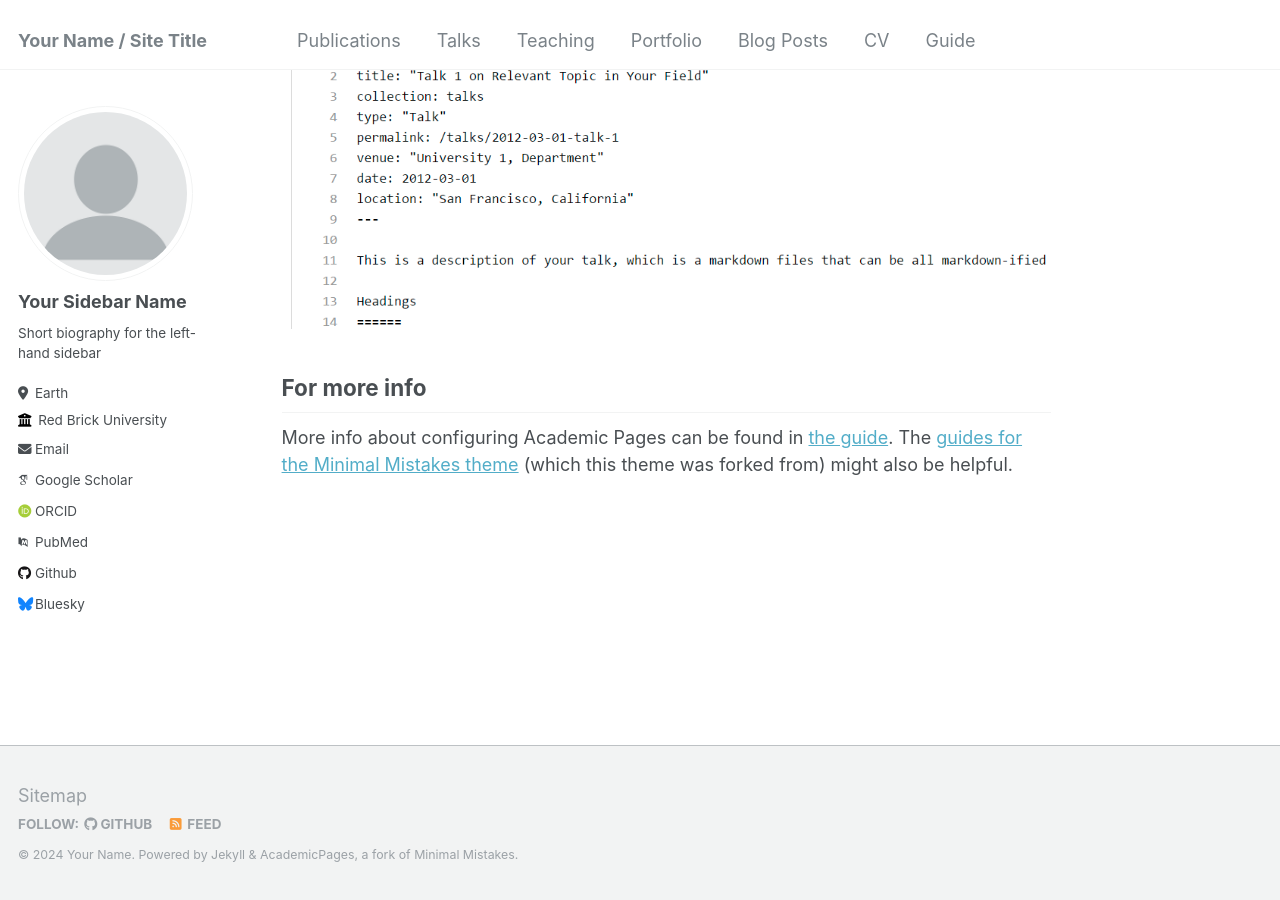
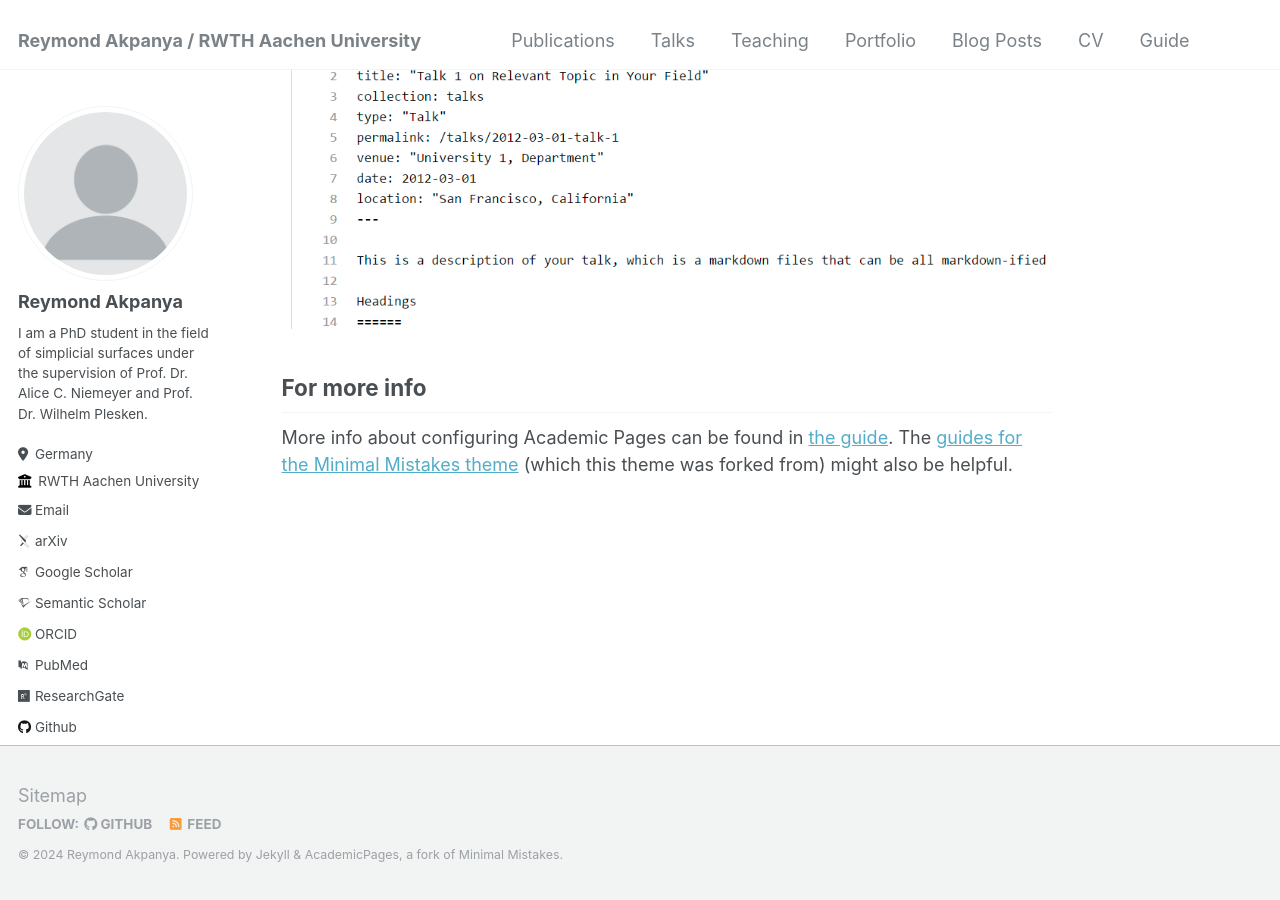
Before and after one commit to ReymondAkpanya/ReymondAkpanya.github.io, a Jekyll site: the page built from _pages/about.md, in a window 1280 px wide and 900 px high, scrolled down 2660 px. Built offline with Jekyll 4.4.1, drawn with Linux system fonts in a browser that asks for light colours; some web fonts are replaced.

Commit message:
personal info

```diff
--- a/_config.yml
+++ b/_config.yml
@@ -8,13 +8,13 @@
 
 # Basic Site Settings
 locale                   : "en-US"
-title                    : "Your Name / Site Title"
+title                    : "Reymond Akpanya / RWTH Aachen University"
 title_separator          : "-"
-name                     : &name "Your Name"
+name                     : &name "Reymond Akpanya"
 description              : &description "personal description"
-url                      : https://academicpages.github.io # the base hostname & protocol for your site e.g. "https://mmistakes.github.io"
+url                      : https://ReymondAkpanya.github.io # the base hostname & protocol for your site e.g. "https://mmistakes.github.io"
 baseurl                  : "" # the subpath of your site, e.g. "/blog"
-repository               : "academicpages/academicpages.github.io"
+repository               : "ReymondAkpanya/reymondAkpanya.github.io"
 
 # Site Author - The following control what appear as part of the author content on the side bar.
 #               If a field is blank the icon and link will not appear, otherwise it will be shown.
@@ -22,33 +22,33 @@ repository               : "academicpages/academicpages.github.io"
 author:
   # Biographic information
   avatar           : "profile.png"
-  name             : "Your Sidebar Name"
+  name             : "Reymond Akpanya"
   pronouns         : # example: "she/her"
-  bio              : "Short biography for the left-hand sidebar"
-  location         : "Earth"
-  employer         : "Red Brick University"
+  bio              : "I am a PhD student in the field of simplicial surfaces under the supervision of Prof. Dr. Alice C. Niemeyer and Prof. Dr. Wilhelm Plesken."
+  location         : "Germany"
+  employer         : "RWTH Aachen University"
   uri              : # URL
-  email            : "none@example.org"
+  email            : "akpanya@art.rwth-aachen.de"
 
   # Academic websites
-  arxiv            : # URL - Update with the correct link to your profile
-  googlescholar    : "https://scholar.google.com/citations?user=PS_CX0AAAAAJ"
+  arxiv            : "https://arxiv.org/search/math?searchtype=author&query=Akpanya,+R" # URL - Update with the correct link to your profile
+  googlescholar    : "https://scholar.google.com/scholar?hl=nl&as_sdt=0%2C5&q=reymond+akpanya&btnG="
   impactstory      : # URL
   orcid            : "http://orcid.org/yourorcidurl"
-  semantic         : # URL
+  semantic         : "https://www.semanticscholar.org/author/Reymond-Akpanya/2221265465"
   pubmed           : "https://www.ncbi.nlm.nih.gov/pubmed/?term=john+snow"
-  researchgate     : # URL
+  researchgate     : "https://www.researchgate.net/profile/Reymond-Akpanya?ev=hdr_xprf&_tp=eyJjb250ZXh0Ijp7ImZpcnN0UGFnZSI6ImhvbWUiLCJwYWdlIjoiaG9tZSIsInBvc2l0aW9uIjoiZ2xvYmFsSGVhZGVyIn19"# URL
 
   # Repositories and software development
   bitbucket        : # Username - Update with your username on the site
   codepen          : # Username
   dribbble         : # Username
-  github           : "academicpages"
+  github           : "ReymondAkpanya"
   kaggle           : # Username
   stackoverflow    : # User number or user number and name (i.e., use "1" or "1/jeff-atwood")
 
   # Social media
-  bluesky          : "bsky.app" # Replace this with you Bluesky username
+  bluesky          : #"bsky.app" # Replace this with you Bluesky username
   facebook         : # Username
   flickr           : # Username
   foursquare       : # Username
```
Also changed, not shown: 1 other file.
